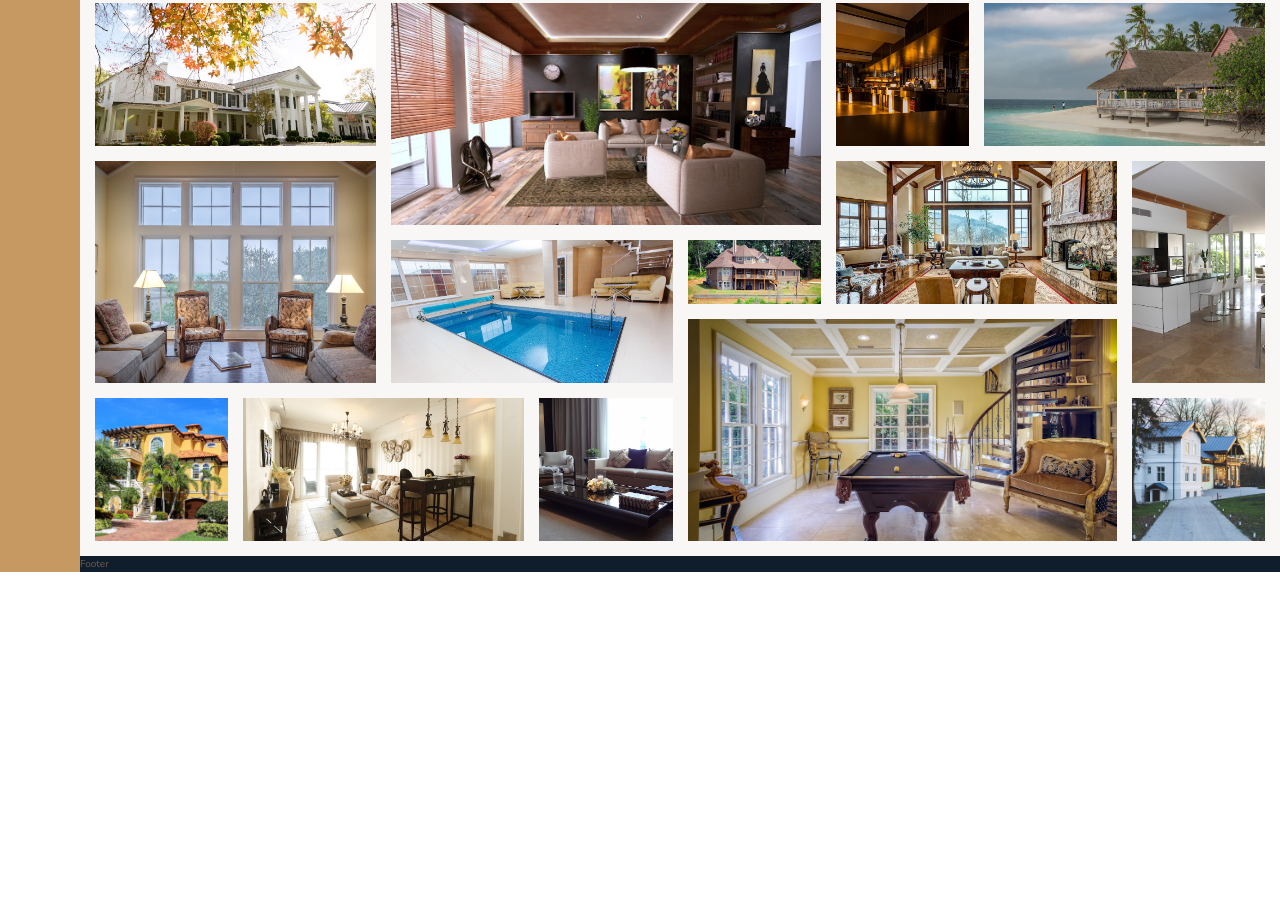
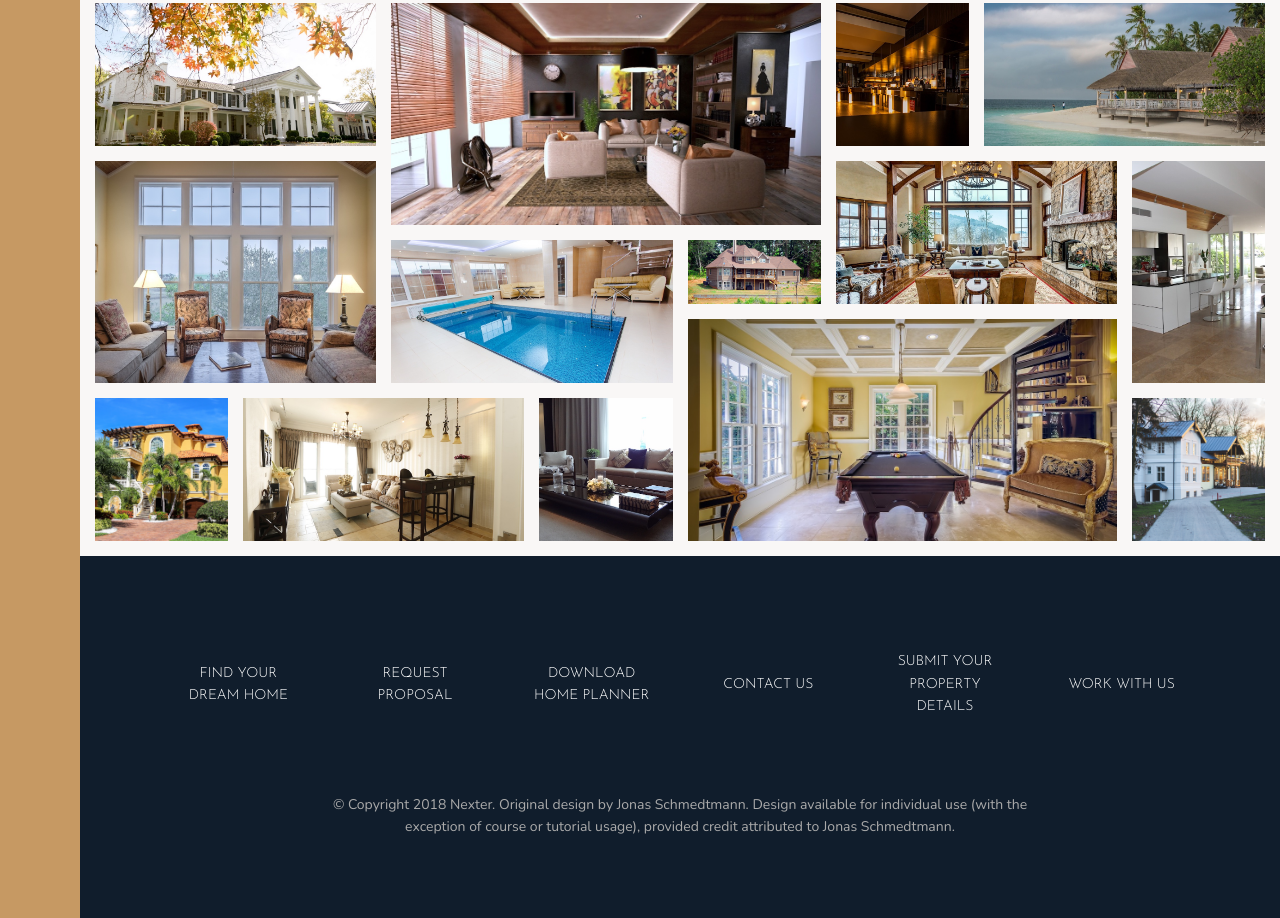
Before and after one commit to sleeplesseditor/Nexter, a website: page index.html in a window 1280 px wide. Shown: the part 3087-4005 px from the top of the page. Before the commit the page ends 3659 px from the top, so only its background shows below. Drawn offline with nearby package versions, Linux system fonts and the light colour scheme.

Commit message:
Footer constructed

```diff
--- a/index.html
+++ b/index.html
@@ -334,8 +334,31 @@
                 <img src="img/gal-14.jpeg" alt="Gallery image 14" class="gallery__img">
             </figure>
         </section>
+
         <footer class="footer">
-            Footer
+            <ul class="nav">
+                <li class="nav__item">
+                    <a href="" class="nav__link">Find your Dream Home</a>
+                </li>
+                <li class="nav__item">
+                    <a href="" class="nav__link">Request Proposal</a>
+                </li>
+                <li class="nav__item">
+                    <a href="" class="nav__link">Download Home Planner</a>
+                </li>
+                <li class="nav__item">
+                    <a href="" class="nav__link">Contact Us</a>
+                </li>
+                <li class="nav__item">
+                    <a href="" class="nav__link">Submit Your Property Details</a>
+                </li>
+                <li class="nav__item">
+                    <a href="" class="nav__link">Work With Us</a>
+                </li>
+            </ul>
+            <p class="copyright">
+                &copy; Copyright 2018 Nexter. Original design by Jonas Schmedtmann. Design available for individual use (with the exception of course or tutorial usage), provided credit attributed to Jonas Schmedtmann.
+            </p>
         </footer>
     </body>
 </html>
--- a/sass/_footer.scss
+++ b/sass/_footer.scss
@@ -1,4 +1,42 @@
 .footer {
     background-color: $color-secondary;
     grid-column: full-start / full-end;
+    padding: 8rem;
 }
+
+.nav {
+    list-style: none;
+    display: grid;
+    grid-template-columns: repeat(auto-fit, minmax(15rem, 1fr));
+    grid-gap: 2rem;
+    align-items: center;
+
+    &__link:link,
+    &__link:visited {
+        font-size: 1.4rem;
+        color: #fff;
+        text-decoration: none;
+        font-family: $font-display;
+        text-transform: uppercase;
+        text-align: center;
+        padding: 1.5rem;
+        display: block;
+        transition: all .2s;
+    }
+
+    &__link:hover,
+    &__link:active {
+        background-color: rgba(#fff, .05);
+        transform: translateY(-3px);
+    }
+}
+
+.copyright {
+    font-size: 1.4rem;
+    color: $color-grey-light-2;
+    margin-top: 6rem;
+    margin-left: auto;
+    margin-right: auto;
+    text-align: center;
+    width: 70%;
+}
```
Also changed, not shown: css/style.css.
